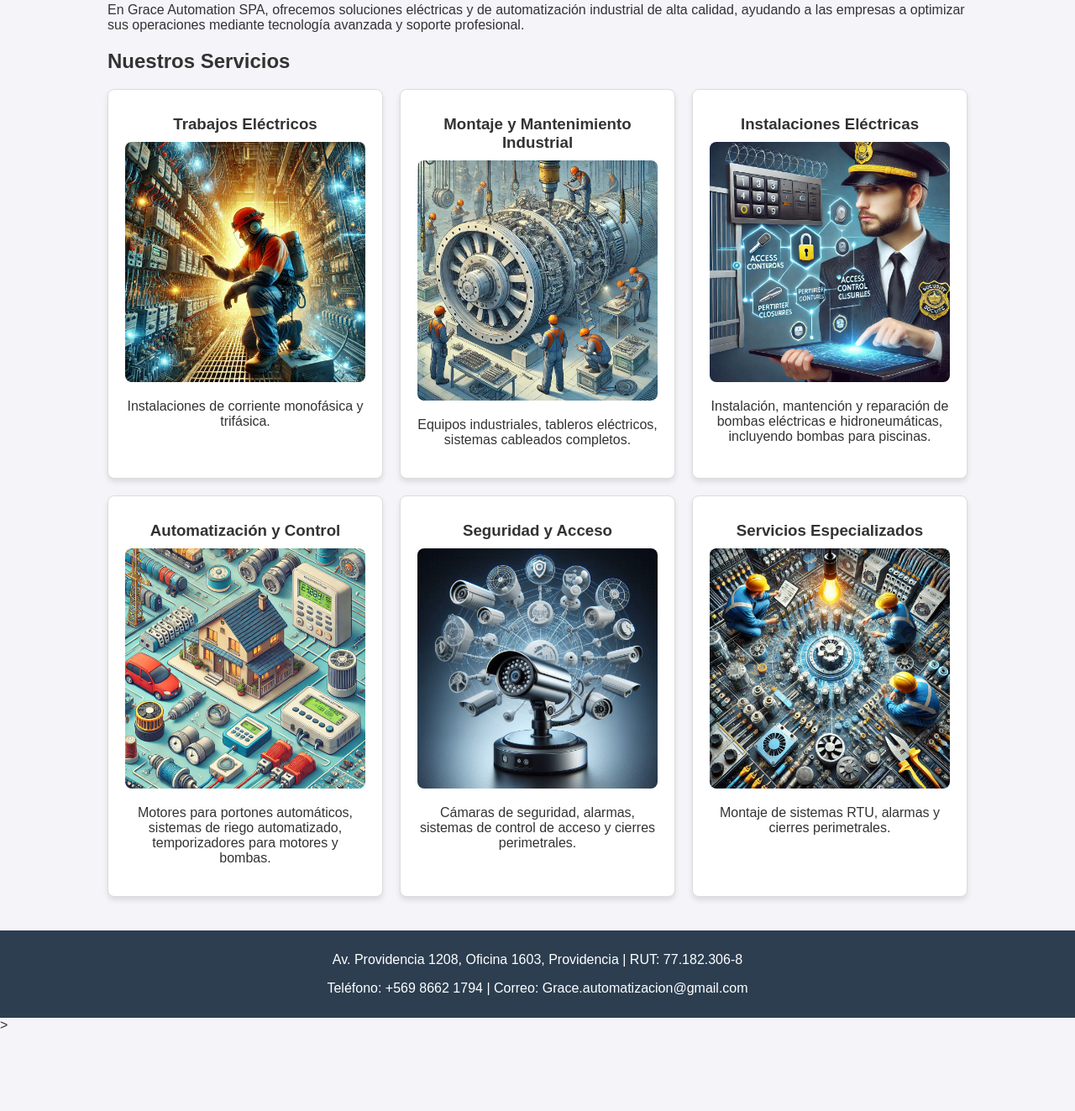
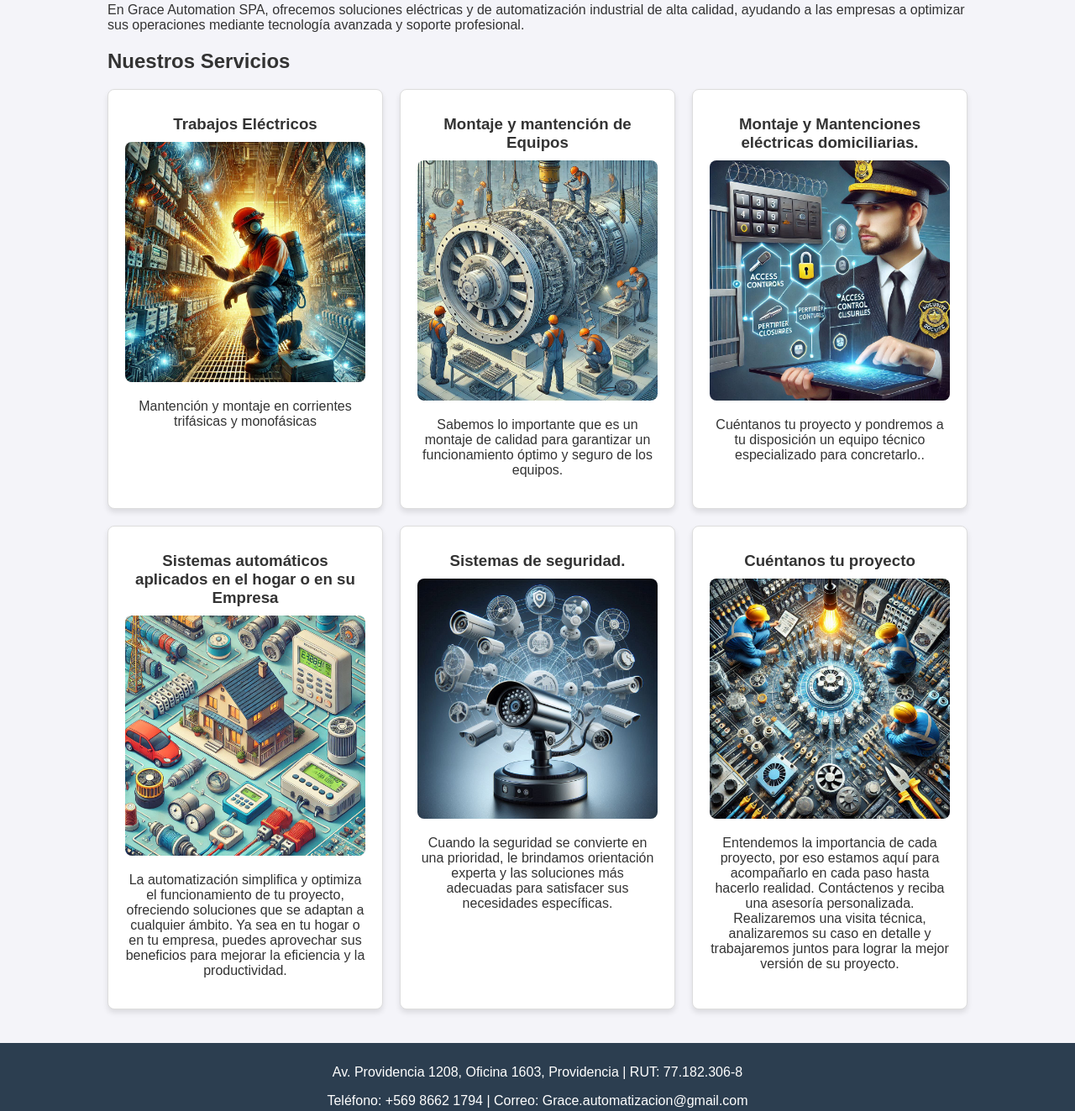
Before and after one commit to GraceRamirez25/GraceAutomationWeb, a plain HTML site: page index.html in a window 1280 px wide. Shown: the part 406-1729 px from the top of the page at 84% size. Before the commit the page ends 1636 px from the top, so only its background shows below. Drawn offline with Linux system fonts and the light colour scheme.

Commit message:
Update index.html

```diff
--- a/index.html
+++ b/index.html
@@ -80,32 +80,32 @@
                 <h3>Trabajos Eléctricos</h3>
                <img src="https://graceramirez25.github.io/GraceAutomationWeb/trabajos_electricos.jpeg" alt="Imagen para Trabajos Eléctricos">
 
-                <p>Instalaciones de corriente monofásica y trifásica.</p>
+                <p>Mantención y montaje en corrientes trifásicas y monofásicas</p>
             </div>
             <div class="service">
-                <h3>Montaje y Mantenimiento Industrial</h3>
+                <h3>Montaje y mantención de Equipos</h3>
                 <img src="https://graceramirez25.github.io/GraceAutomationWeb/montaje_mantenimiento.jpeg">
-                <p>Equipos industriales, tableros eléctricos, sistemas cableados completos.</p>
+                <p>Sabemos lo importante que es un montaje de calidad para garantizar un funcionamiento óptimo y seguro de los equipos.</p>
             </div>
             <div class="service">
-                <h3>Instalaciones Eléctricas</h3>
+                <h3>Montaje y Mantenciones eléctricas domiciliarias.</h3>
                 <img src="https://graceramirez25.github.io/GraceAutomationWeb/seguridad_acceso.jpeg">
-                <p>Instalación, mantención y reparación de bombas eléctricas e hidroneumáticas, incluyendo bombas para piscinas.</p>
+                <p>Cuéntanos tu proyecto y pondremos a tu disposición un equipo técnico especializado para concretarlo..</p>
             </div>
             <div class="service">
-                <h3>Automatización y Control</h3>
+                <h3>Sistemas automáticos aplicados en el hogar o en su Empresa</h3>
                 <img src="https://graceramirez25.github.io/GraceAutomationWeb/automatizacion_control.jpeg">
-                <p>Motores para portones automáticos, sistemas de riego automatizado, temporizadores para motores y bombas.</p>
+                <p>La automatización simplifica y optimiza el funcionamiento de tu proyecto, ofreciendo soluciones que se adaptan a cualquier ámbito. Ya sea en tu hogar o en tu empresa, puedes aprovechar sus beneficios para mejorar la eficiencia y la productividad.</p>
             </div>
             <div class="service">
-                <h3>Seguridad y Acceso</h3>
+                <h3>Sistemas de seguridad.</h3>
                 <img src="https://graceramirez25.github.io/GraceAutomationWeb/servicios_especializados.jpeg">
-                <p>Cámaras de seguridad, alarmas, sistemas de control de acceso y cierres perimetrales.</p>
+                <p>Cuando la seguridad se convierte en una prioridad, le brindamos orientación experta y las soluciones más adecuadas para satisfacer sus necesidades específicas.</p>
             </div>
             <div class="service">
-                <h3>Servicios Especializados</h3>
+                <h3>Cuéntanos tu proyecto</h3>
                 <img src="https://graceramirez25.github.io/GraceAutomationWeb/instalaciones_electricas.jpeg">
-                <p>Montaje de sistemas RTU, alarmas y cierres perimetrales.</p>
+                <p>Entendemos la importancia de cada proyecto, por eso estamos aquí para acompañarlo en cada paso hasta hacerlo realidad. Contáctenos y reciba una asesoría personalizada. Realizaremos una visita técnica, analizaremos su caso en detalle y trabajaremos juntos para lograr la mejor versión de su proyecto.</p>
             </div>
         </div>
     </section>
```
